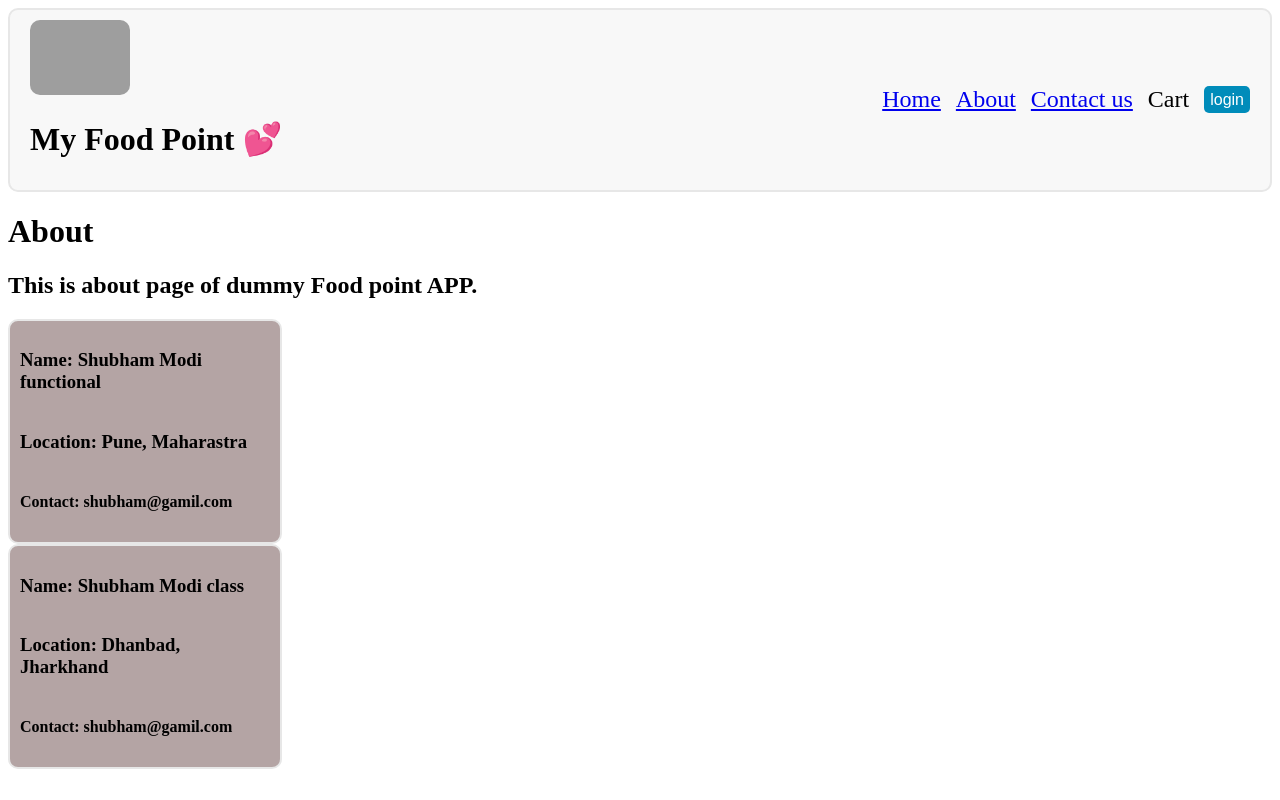
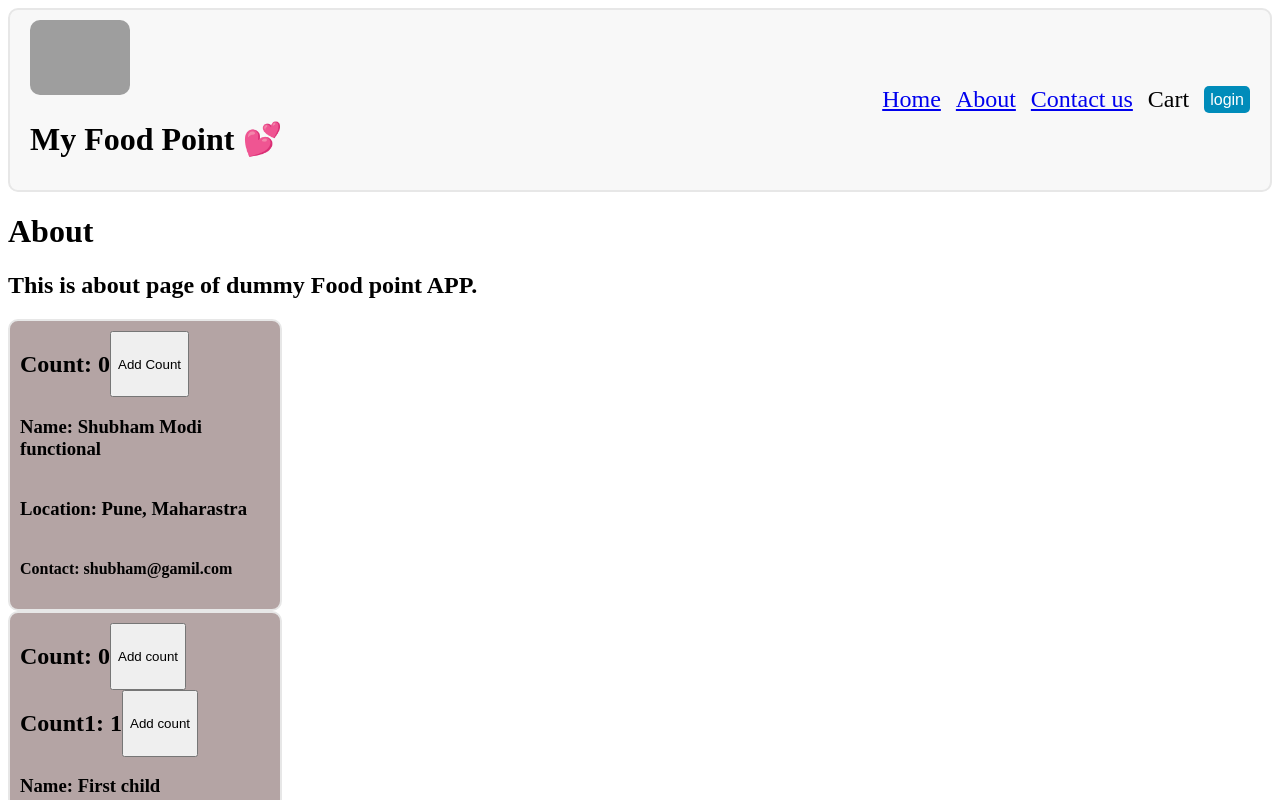
Before and after one commit to Shubham-Modi777/react, a React (Vite) app: page /about in a window 1280 px wide. Shown: the top 800 px of the page. Built offline with nearby package versions, Linux system fonts and the light colour scheme; grey boxes are pictures that could not be loaded.

Commit message:
Props in class vs functions component

```diff
--- a/src/components/About.js
+++ b/src/components/About.js
@@ -1,15 +1,42 @@
 import User from "./User";
 import UserClass from "./UserClass";
+import React from "react";
 
-const About = () => {
+// const About = () => {
+//   return (
+//     <div>
+//       <h1>About</h1>
+//       <h2>This is about page of dummy Food point APP.</h2>
+//       <User name={"Shubham Modi functional"} location={"Pune, Maharastra"} />
+//       <UserClass name={"Shubham Modi class"} location={"Dhanbad, Jharkhand"} />
+//     </div>
+//   );
+// };
+
+class About extends React.Component {
+  constructor(props) {
+    super(props);
+    console.log("Parent Constructor");
+  }
+
+  componentDidMount() {
+    console.log("Parent component Did Mount");
+  }
+
+  render() {
+    console.log("Parent render");
     return (
       <div>
         <h1>About</h1>
         <h2>This is about page of dummy Food point APP.</h2>
         <User name={"Shubham Modi functional"} location={"Pune, Maharastra"} />
-      <UserClass name={"Shubham Modi class"} location={"Dhanbad, Jharkhand"} />
+        <UserClass name={"First child"} location={"Dhanbad, Jharkhand"} />
+        <UserClass name={"Second child"} location={"Dhanbad, Jharkhand"} />
+        <UserClass name={"Third child"} location={"Dhanbad, Jharkhand"} />
+        <UserClass name={"Forth child"} location={"Dhanbad, Jharkhand"} />
       </div>
     );
-};
+  }
+}
 
 export default About;
--- a/src/components/User.js
+++ b/src/components/User.js
@@ -1,7 +1,20 @@
+import { useState } from "react";
+
 const User = ({ name, location }) => {
   //const { name, location } = props;
+  const [count, setCount] = useState(0);
+  const [count1, setCount1] = useState(1);
+
   return (
     <div className="user-card">
+      <h2>Count: {count}</h2>
+      <button
+        onClick={() => {
+          setCount(count + 1);
+        }}
+      >
+        Add Count
+      </button>
       <h3>Name: {name}</h3>
       <h3>Location: {location}</h3>
       <h4>Contact: shubham@gamil.com</h4>
--- a/src/components/UserClass.js
+++ b/src/components/UserClass.js
@@ -3,11 +3,41 @@ import React from "react";
 class UserClass extends React.Component {
   constructor(props) {
     super(props);
+    console.log(this.props.name + " Constructor");
+    this.state = {
+      count: 0,
+      count1: 1,
+    };
+  }
+
+  componentDidMount() {
+    console.log(this.props.name + " component Did Mount");
   }
   render() {
     const { name, location } = this.props;
+    console.log(this.props.name + " render");
     return (
       <div className="user-card">
+        <h2>Count: {this.state.count}</h2>
+        <button
+          onClick={() => {
+            this.setState({
+              count: this.state.count + 1,
+            });
+          }}
+        >
+          Add count
+        </button>
+        <h2>Count1: {this.state.count1}</h2>
+        <button
+          onClick={() => {
+            this.setState({
+              count1: this.state.count1 + 1,
+            });
+          }}
+        >
+          Add count
+        </button>
         <h3>Name: {name}</h3>
         <h3>Location: {location}</h3>
         <h4>Contact: shubham@gamil.com</h4>
```
Lines whose indentation alone changed are shown as unchanged.
